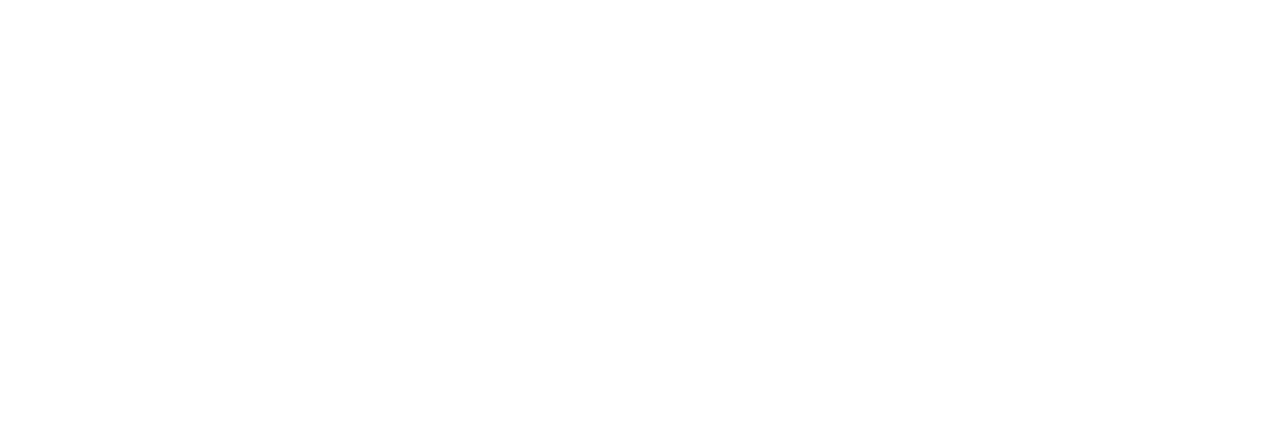
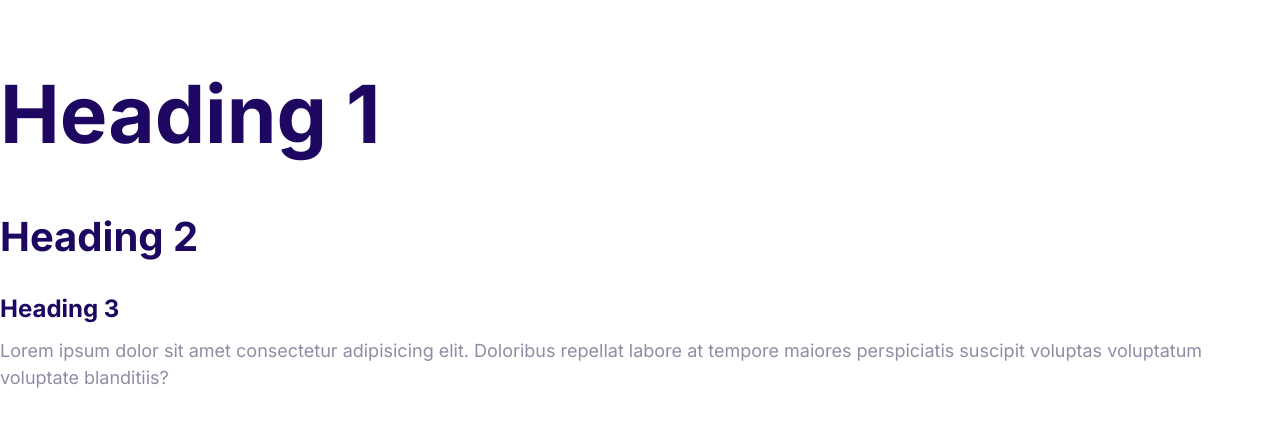
Before and after one commit to grigortamazyan/hostify, a plain HTML site: page index.html in a window 1280 px wide. Drawn offline with Linux system fonts and the light colour scheme.

Commit message:
Define the styles for the fonts

```diff
--- a/css/styles.css
+++ b/css/styles.css
@@ -5,3 +5,53 @@
   --color-headings: #1d0760;
   --color-body: #918ca4;
 }
+html {
+  font-size: 62.5%;
+}
+body {
+  font-family: Inter, Arial, Helvetica, sans-serif;
+  font-size: 2.4rem;
+  line-height: 1.5;
+  color: var(--color-body);
+}
+
+h1,
+h2,
+h3 {
+  color: var(--color-headings);
+  margin-bottom: 1rem;
+}
+
+h1 {
+  font-size: 7rem;
+}
+
+h2 {
+  font-size: 4rem;
+}
+
+h3 {
+  font-size: 3rem;
+}
+
+p {
+  margin-top: 0;
+}
+
+@media screen and (min-width: 1024px) {
+  body {
+    font-size: 1.8rem;
+  }
+
+  h1 {
+    font-size: 8rem;
+  }
+
+  h2 {
+    font-size: 4rem;
+  }
+
+  h3 {
+    font-size: 2.4rem;
+  }
+}
--- a/index.html
+++ b/index.html
@@ -1,14 +1,26 @@
 <!DOCTYPE html>
 <html lang="en">
-<head>
-    <meta charset="UTF-8">
-    <meta http-equiv="X-UA-Compatible" content="IE=edge">
-    <meta name="viewport" content="width=device-width, initial-scale=1.0">
+  <head>
+    <meta charset="UTF-8" />
+    <meta http-equiv="X-UA-Compatible" content="IE=edge" />
+    <meta name="viewport" content="width=device-width, initial-scale=1.0" />
     <title>Document</title>
-    <link rel="stylesheet" href="css/normalize.css">
-    <link rel="stylesheet" href="css/styles.css">
-</head>
-<body>
-
-</body>
+    <link rel="preconnect" href="https://fonts.gstatic.com" />
+    <link
+      href="https://fonts.googleapis.com/css2?family=Inter:wght@400;600;700&display=swap"
+      rel="stylesheet"
+    />
+    <link rel="stylesheet" href="css/normalize.css" />
+    <link rel="stylesheet" href="css/styles.css" />
+  </head>
+  <body>
+    <h1>Heading 1</h1>
+    <h2>Heading 2</h2>
+    <h3>Heading 3</h3>
+    <p>
+      Lorem ipsum dolor sit amet consectetur adipisicing elit. Doloribus
+      repellat labore at tempore maiores perspiciatis suscipit voluptas
+      voluptatum voluptate blanditiis?
+    </p>
+  </body>
 </html>
```
